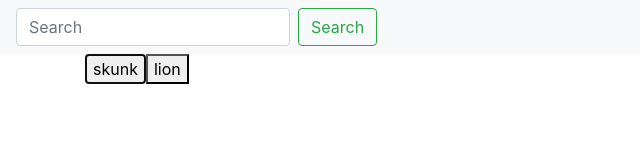
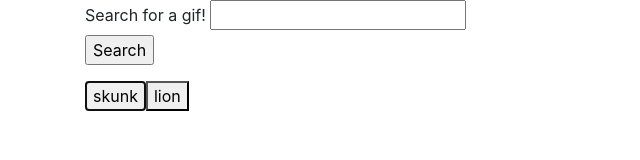
Before and after one commit to SOTEC1/giphy-hw, a plain HTML site: page index.html in a window 1280 px wide. Both pictures are taken after a click on the button "skunk". Shown: the whole page, without its empty margins (0-640 px from the left). Drawn offline with nearby package versions, Linux system fonts and the light colour scheme; files that its build step writes are made by us from their sources; no server answers.

Commit message:
search working

```diff
--- a/assets/javascript/app.js
+++ b/assets/javascript/app.js
@@ -10,6 +10,7 @@ renderButtons();
 function renderButtons() {
 
   // Deleting the movie buttons prior to adding new movie buttons
+  $("#buttons").empty();
   // (this is necessary otherwise we will have repeat buttons)
   // $("#gifs").empty();
 
@@ -29,12 +30,13 @@ function renderButtons() {
     $("#buttons").append(a);
   }
 }
-
+// "https://api.giphy.com/v1/gifs/search?api_key=Vm4B2VYM0r514xSsQO14zU0W4grZOe4p&q=dogs&limit=25&offset=0&rating=G&lang=en"
 $(document).on("click", ".gif-button", displayGifs);
 
 function displayGifs() {
-  var queryURL = "https://api.giphy.com/v1/gifs/search?api_key=Vm4B2VYM0r514xSsQO14zU0W4grZOe4p&q=dogs&limit=25&offset=0&rating=G&lang=en"
-  ;
+
+  var input = $(this).attr("data-name");
+  var queryURL = "https://api.giphy.com/v1/gifs/search?q=" + input + "&api_key=Vm4B2VYM0r514xSsQO14zU0W4grZOe4p";
 
   $.ajax({
     url: queryURL,
@@ -63,3 +65,16 @@ function displayPage(picsData) {
  }
 
 }
+
+ // This function handles events where a movie button is clicked
+ $("#add-gif").on("click", function(event) {
+  event.preventDefault();
+  // This line grabs the input from the textbox
+  var input = $("#gif-input").val().trim();
+
+  // Adding movie from the textbox to our array
+  buttons.push(input);
+
+  // Calling renderButtons which handles the processing of our movie array
+   renderButtons();
+});
--- a/index.html
+++ b/index.html
@@ -1,5 +1,6 @@
 <!DOCTYPE html>
 <html lang="en">
+
 <head>
   <meta charset="UTF-8">
   <meta name="viewport" content="width=device-width, initial-scale=1.0">
@@ -9,27 +10,30 @@
   <link rel="stylesheet" href="style.css">
   <title>Get Gifs!</title>
 </head>
+
 <body>
   <!-- search bar -->
-  <nav class="navbar navbar-light bg-light">
-    <form class="form-inline">
-      <input class="form-control mr-sm-2" type="search" placeholder="Search" aria-label="Search">
-      <button class="btn btn-outline-success my-2 my-sm-0" type="submit">Search</button>
+<div class="container">
+  <form id="gif-form">
+    <label for="gif-input">Search for a gif!</label>
+    <input type="text" id="gif-input">
+    <br>
+
+    <!-- Button triggers new movie to be added -->
+    <input id="add-gif" type="submit" value="Search">
   </form>
-  </nav>
-
+</div>
   <!-- gifs print here -->
-  <div class="container" id="buttons"></div>
+  <div class="container my-3" id="buttons"></div>
 
   <div class="container" id="gifsMain"></div>
 
 
 
-<script
-src="https://cdnjs.cloudflare.com/ajax/libs/jquery/3.3.1/jquery.min.js"></script>
-
+  <script src="https://cdnjs.cloudflare.com/ajax/libs/jquery/3.3.1/jquery.min.js"></script>
   <script src="https://cdnjs.cloudflare.com/ajax/libs/popper.js/1.13.0/umd/popper.min.js"></script>
   <script src="https://cdnjs.cloudflare.com/ajax/libs/twitter-bootstrap/4.1.3/js/bootstrap.min.js"></script>
   <script src="assets/javascript/app.js"></script>
 </body>
+
 </html>
```
Lines whose indentation alone changed are shown as unchanged.
